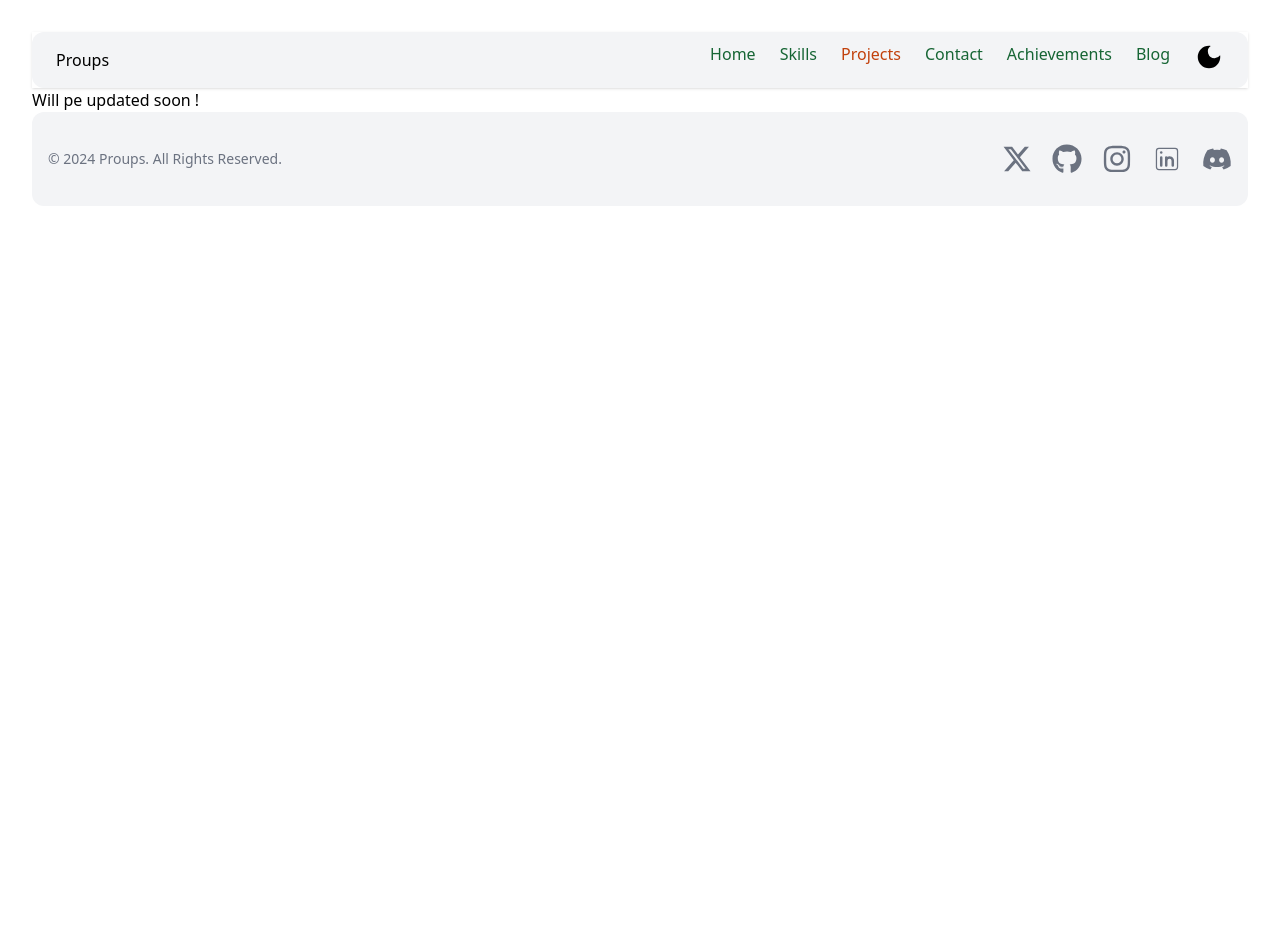
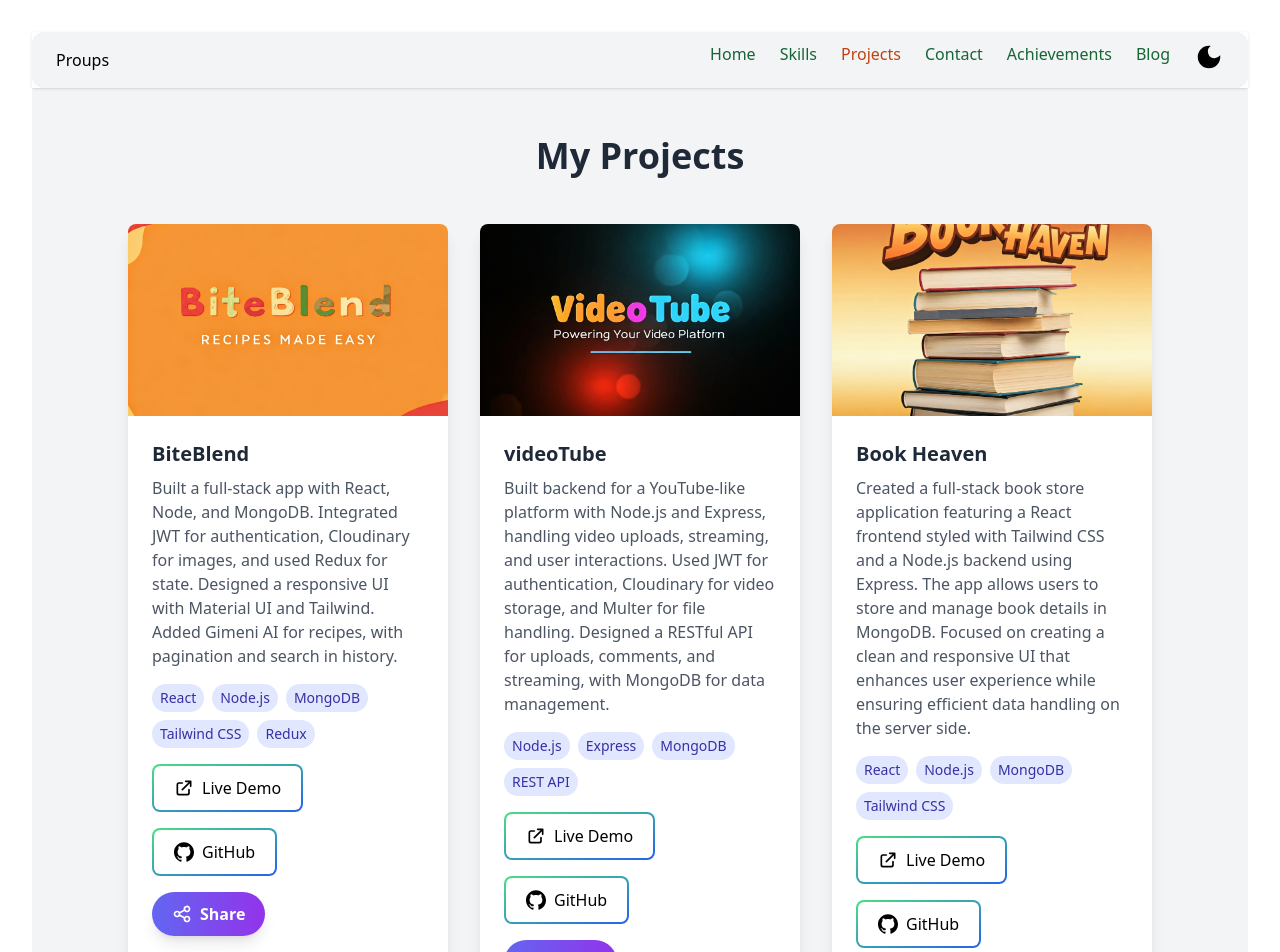
Before and after one commit to Devnaam/react_portfolio, a React (Vite) app: page /Projects in a window 1280 px wide. Shown: the top 952 px of the page. Before the commit the page ends 800 px from the top, so only its background shows below. Built offline with nearby package versions, Linux system fonts and the light colour scheme.

Commit message:
added_projects

```diff
--- a/src/components/Project/Project.jsx
+++ b/src/components/Project/Project.jsx
@@ -1,120 +1,230 @@
 import React from "react";
-import MultiActionAreaCard from "../Card";
-import BiteBlend from "/assets/BiteBlend.jpeg";
-import videoTube from "/assets/videoTube.jpeg";
-import weatherWise from "/assets/weatherWise.jpeg";
-import passwordPro from "/assets/password-pro.jpeg";
-import BookHeaven from "/assets/BookHeaven.jpeg"
-import Todo from "/assets/Todo.jpeg";
+import { motion } from "framer-motion";
 import { useSelector } from "react-redux";
 
-function Project() {
-  const theme = useSelector((state) => state.themeChanger.value);
+const projects = [
+	{
+		id: 1,
+		title: "BiteBlend",
+		description:
+			"Built a full-stack app with React, Node, and MongoDB. Integrated JWT for authentication, Cloudinary for images, and used Redux for state. Designed a responsive UI with Material UI and Tailwind. Added Gimeni AI for recipes, with pagination and search in history.",
+		tags: ["React", "Node.js", "MongoDB", "Tailwind CSS", "Redux"],
+		image: "/assets/BiteBlend.jpeg",
+		demoUrl: "https://recipefinder-frontend.onrender.commm/",
+		githubUrl: "https://github.com/Devnaam/biteblend", // Replace with actual GitHub URL
+	},
+	{
+		id: 2,
+		title: "videoTube",
+		description:
+			"Built backend for a YouTube-like platform with Node.js and Express, handling video uploads, streaming, and user interactions. Used JWT for authentication, Cloudinary for video storage, and Multer for file handling. Designed a RESTful API for uploads, comments, and streaming, with MongoDB for data management.",
+		tags: ["Node.js", "Express", "MongoDB", "REST API"],
+		image: "/assets/videoTube.jpeg",
+		demoUrl:
+			"https://www.linkedin.com/posts/thecodecrusaderx_backenddevelopment-nodejs-expressjs-activity-7237829858423103488-D8ch?utm_source=share&utm_medium=member_desktoppppp",
+		githubUrl: "https://github.com/Devnaam/videotube", // Replace with actual GitHub URL
+	},
+	{
+		id: 3,
+		title: "Book Heaven",
+		description:
+			"Created a full-stack book store application featuring a React frontend styled with Tailwind CSS and a Node.js backend using Express. The app allows users to store and manage book details in MongoDB. Focused on creating a clean and responsive UI that enhances user experience while ensuring efficient data handling on the server side.",
+		tags: ["React", "Node.js", "MongoDB", "Tailwind CSS"],
+		image: "/assets/BookHeaven.jpeg",
+		demoUrl: "https://book-storeiii-mu-flax.vercel.app/",
+		githubUrl: "https://github.com/Devnaam/book-heaven", // Replace with actual GitHub URL
+	},
+	{
+		id: 4,
+		title: "weatherWise",
+		description:
+			"Developed a Weather App using HTML, CSS, and JavaScript that fetches real-time weather data from an external API and displays dynamic weather information. The app features a responsive UI, ensuring compatibility across different screen sizes and devices.",
+		tags: ["HTML", "CSS", "JavaScript", "API"],
+		image: "/assets/weatherWise.jpeg",
+		demoUrl: "https://weather-uuuuapp-sigma-one-22.vercel.app/",
+		githubUrl: "https://github.com/Devnaam/weatherwise", // Replace with actual GitHub URL
+	},
+	{
+		id: 5,
+		title: "Password-Pro",
+		description:
+			"Developed a Password Generator in React.js that allows users to generate secure passwords with customizable length and options for numbers and special characters. It includes a Copy feature for quick clipboard access, utilizing React hooks to manage state efficiently.",
+		tags: ["React", "JavaScript", "Tailwind CSS"],
+		image: "/assets/password-pro.jpeg",
+		demoUrl: "https://learninguu-reactjs-hazel.vercel.app/",
+		githubUrl: "https://github.com/Devnaam/password-pro", // Replace with actual GitHub URL
+	},
+	{
+		id: 6,
+		title: "Todo App",
+		description:
+			"Developed a Todo App using React and the Context API for state management. The app allows users to add, edit, and delete tasks with a clean and responsive user interface, efficiently handling global state without prop drilling.",
+		tags: ["React", "Context API", "JavaScript"],
+		image: "/assets/Todo.jpeg",
+		demoUrl: "https://learninguuuu-reactjs-gnq2.vercel.app/",
+		githubUrl: "https://github.com/Devnaam/todo-app", // Replace with actual GitHub URL
+	},
+];
 
-  return (
-    // <div
-    //   className={`flex justify-between flex-wrap m-4 gap-4 mt-10 mb-10 ${
-    //     theme ? "bg-[#1A1A1A]" : "bg-gray-100 "
-    //   } rounded-xl md:p-10 `}
-    // >
-    //   <div>
-    //     <a
-    //       href="https://recipefinder-frontend.onrender.com/"
-    //       target="_blank"
-    //       rel="noopener noreferrer"
-    //     >
-    //       <MultiActionAreaCard
-    //         img={BiteBlend}
-    //         name={"BiteBlend"}
-    //         dis={
-    //           "Built a full-stack app with React, Node, and MongoDB. Integrated JWT for authentication, Cloudinary for images, and used Redux for state. Designed a responsive UI with Material UI and Tailwind. Added Gimeni AI for recipes, with pagination and search in history."
-    //         }
-    //       />
-    //     </a>
-    //   </div>
+const Project = () => {
+	const theme = useSelector((state) => state.themeChanger.value);
 
-    //   <div>
-    //   <a
-    //       href="https://www.linkedin.com/posts/thecodecrusaderx_backenddevelopment-nodejs-expressjs-activity-7237829858423103488-D8ch?utm_source=share&utm_medium=member_desktop"
-    //       target="_blank"
-    //       rel="noopener noreferrer"
-    //     >
-    //     <MultiActionAreaCard
-    //       img={videoTube}
-    //       name={"videoTube"}
-    //       dis={
-    //         "Built backend for a YouTube-like platform with Node.js and Express, handling video uploads, streaming, and user interactions. Used JWT for authentication, Cloudinary for video storage, and Multer for file handling. Designed a RESTful API for uploads, comments, and streaming, with MongoDB for data management."
-    //       }
-    //     />
-    //     </a>
-    //   </div>
+	return (
+		<div
+			className={`min-h-screen py-12 px-4 sm:px-6 lg:px-8 ${
+				theme ? "bg-[#1A1A1A]" : "bg-gray-100"
+			}`}
+		>
+			<div className="max-w-5xl mx-auto">
+				<motion.h1
+					className="text-4xl font-bold text-gray-800 dark:text-gray-100 text-center mb-12"
+					initial={{ opacity: 0, y: -50 }}
+					animate={{ opacity: 1, y: 0 }}
+					transition={{ duration: 0.5 }}
+				>
+					My Projects
+				</motion.h1>
 
-    //   <div>
-    //   <a
-    //       href="https://book-store-mu-flax.vercel.app/"
-    //       target="_blank"
-    //       rel="noopener noreferrer"
-    //     >
-    //     <MultiActionAreaCard
-    //       img={BookHeaven}
-    //       name={"Book Heaven"}
-    //       dis={
-    //         "Created a full-stack book store application featuring a React frontend styled with Tailwind CSS and a Node.js backend using Express. The app allows users to store and manage book details in MongoDB. Focused on creating a clean and responsive UI that enhances user experience while ensuring efficient data handling on the server side."
-    //       }
-    //     />
-    //     </a>
-    //   </div>
+				<div className="grid grid-cols-1 md:grid-cols-2 lg:grid-cols-3 gap-8">
+					{projects.map((project) => (
+						<motion.div
+							key={project.id}
+							className="bg-white dark:bg-gray-800 rounded-lg shadow-lg overflow-hidden"
+							initial={{ opacity: 0, y: 50 }}
+							animate={{ opacity: 1, y: 0 }}
+							transition={{ duration: 0.5, delay: project.id * 0.2 }}
+						>
+							<a
+								href={project.demoUrl}
+								target="_blank"
+								rel="noopener noreferrer"
+							>
+								<img
+									src={project.image}
+									alt={project.title}
+									className="w-full h-48 object-cover"
+								/>
+							</a>
+							<div className="p-6">
+								<h2 className="text-xl font-semibold text-gray-800 dark:text-gray-100 mb-2">
+									{project.title}
+								</h2>
+								<p className="text-gray-600 dark:text-gray-400 mb-4">
+									{project.description}
+								</p>
+								<div className="flex flex-wrap gap-2 mb-4">
+									{project.tags.map((tag) => (
+										<span
+											key={tag}
+											className="px-2 py-1 bg-indigo-100 dark:bg-indigo-900 text-indigo-800 dark:text-indigo-200 text-sm rounded-full"
+										>
+											{tag}
+										</span>
+									))}
+								</div>
+								<div className="flex flex-wrap gap-4 mb-4">
+									{project.demoUrl && (
+										<a
+											href={project.demoUrl}
+											target="_blank"
+											rel="noopener noreferrer"
+											className="relative inline-flex items-center justify-center p-0.5 rounded-lg group bg-gradient-to-br from-green-400 to-blue-600 group-hover:from-green-400 group-hover:to-blue-600 hover:text-white dark:text-white focus:ring-4 focus:outline-none focus:ring-green-200 dark:focus:ring-green-800"
+											aria-label={`View live demo of ${project.title}`}
+										>
+											<span className="relative px-5 py-2.5 transition-all ease-in duration-75 bg-white dark:bg-gray-900 rounded-md group-hover:bg-transparent group-hover:dark:bg-transparent flex items-center">
+												<svg
+													className="w-5 h-5 mr-2"
+													fill="none"
+													stroke="currentColor"
+													viewBox="0 0 24 24"
+													xmlns="http://www.w3.org/2000/svg"
+												>
+													<path
+														strokeLinecap="round"
+														strokeLinejoin="round"
+														strokeWidth="2"
+														d="M10 6H6a2 2 0 00-2 2v10a2 2 0 002 2h10a2 2 0 002-2v-4M14 4h6m0 0v6m0-6L10 14"
+													/>
+												</svg>
+												Live Demo
+											</span>
+										</a>
+									)}
+									{project.githubUrl && (
+										<a
+											href={project.githubUrl}
+											target="_blank"
+											rel="noopener noreferrer"
+											className="relative inline-flex items-center justify-center p-0.5 rounded-lg group bg-gradient-to-br from-green-400 to-blue-600 group-hover:from-green-400 group-hover:to-blue-600 hover:text-white dark:text-white focus:ring-4 focus:outline-none focus:ring-green-200 dark:focus:ring-green-800"
+											aria-label={`View GitHub repository for ${project.title}`}
+										>
+											<span className="relative px-5 py-2.5 transition-all ease-in duration-75 bg-white dark:bg-gray-900 rounded-md group-hover:bg-transparent group-hover:dark:bg-transparent flex items-center">
+												<svg
+													className="w-5 h-5 mr-2"
+													fill="currentColor"
+													viewBox="0 0 24 24"
+													xmlns="http://www.w3.org/2000/svg"
+												>
+													<path d="M12 .297c-6.63 0-12 5.373-12 12 0 5.303 3.438 9.8 8.205 11.385.6.113.82-.258.82-.577 0-.285-.01-1.04-.015-2.04-3.338.724-4.042-1.61-4.042-1.61-.546-1.385-1.335-1.755-1.335-1.755-1.087-.744.084-.729.084-.729 1.205.084 1.838 1.236 1.838 1.236 1.07 1.835 2.809 1.305 3.495.998.108-.776.417-1.305.76-1.605-2.665-.3-5.466-1.332-5.466-5.93 0-1.31.465-2.38 1.235-3.22-.135-.303-.54-1.523.105-3.176 0 0 1.005-.322 3.3 1.23.96-.267 1.98-.399 3-.405 1.02.006 2.04.138 3 .405 2.28-1.552 3.285-1.23 3.285-1.23.645 1.653.24 2.873.12 3.176.765.84 1.23 1.91 1.23 3.22 0 4.61-2.805 5.625-5.475 5.92.42.36.81 1.096.81 2.22 0 1.606-.015 2.896-.015 3.286 0 .315.21.69.825.57C20.565 22.092 24 17.592 24 12.297c0-6.627-5.373-12-12-12" />
+												</svg>
+												GitHub
+											</span>
+										</a>
+									)}
+								</div>
+								<div className="mt-4">
+									<button
+										onClick={() => sharePost(project.title, project.demoUrl)}
+										className="flex items-center gap-2 px-5 py-2.5 bg-gradient-to-r from-indigo-500 to-purple-600 text-white font-semibold rounded-full shadow-lg transition duration-300 ease-in-out group hover:animate-pulse-custom"
+										aria-label={`Share ${project.title}`}
+									>
+										<svg
+											className="w-5 h-5"
+											fill="none"
+											stroke="currentColor"
+											viewBox="0 0 24 24"
+											xmlns="http://www.w3.org/2000/svg"
+										>
+											<path
+												strokeLinecap="round"
+												strokeLinejoin="round"
+												strokeWidth="2"
+												d="M8.684 13.342C8.886 12.938 9 12.482 9 12c0-.482-.114-.938-.316-1.342m0 2.684a3 3 0 110-2.684m0 2.684l6.632 3.316m-6.632-6l6.632-3.316m0 0a3 3 0 105.367-2.684 3 3 0 00-5.367 2.684zm0 9.316a3 3 0 105.368 2.684 3 3 0 00-5.368-2.684z"
+											/>
+										</svg>
+										Share
+									</button>
+								</div>
+							</div>
+						</motion.div>
+					))}
+				</div>
+			</div>
+		</div>
+	);
+};
 
-    //   <div>
-    //   <a
-    //       href="https://weather-app-sigma-one-22.vercel.app/"
-    //       target="_blank"
-    //       rel="noopener noreferrer"
-    //     >
-    //     <MultiActionAreaCard
-    //       img={weatherWise}
-    //       name={"weatherWise"}
-    //       dis={
-    //         "developed a Weather App using HTML, CSS, and JavaScript that fetches real-time weather data from an external API and displays dynamic weather information. The app features a responsive UI, ensuring compatibility across different screen sizes and devices."
-    //       }
-    //     />
-    //     </a>
-    //   </div>
-
-    //   <div>
-    //   <a
-    //       href="https://learning-reactjs-hazel.vercel.app/"
-    //       target="_blank"
-    //       rel="noopener noreferrer"
-    //     >
-    //     <MultiActionAreaCard
-    //       img={passwordPro}
-    //       name={"Password-Pro"}
-    //       dis={
-    //         "Developed a Password Generator in React.js that allows users to generate secure passwords with customizable length and options for numbers and special characters. It includes a Copy feature for quick clipboard access, utilizing React hooks to manage state efficiently"
-    //       }
-    //     />
-    //     </a>
-    //   </div>
-
-    //   <div>
-    //   <a
-    //       href="https://learning-reactjs-gnq2.vercel.app/"
-    //       target="_blank"
-    //       rel="noopener noreferrer"
-    //     >
-    //     <MultiActionAreaCard
-    //       img={Todo}
-    //       name={"Todo App"}
-    //       dis={
-    //         "Developed a Todo App using React and the Context API for state management. The app allows users to add, edit, and delete tasks with a clean and responsive user interface, efficiently handling global state without prop drilling."
-    //       }
-    //     />
-    //     </a>
-    //   </div>
-    // </div>
-    <h1>Will pe updated soon !</h1>
-  );
-}
+const sharePost = (title, url) => {
+	const shareData = {
+		title: title,
+		text: `Check out this project by Devnaam Priyaderhi: ${title}!`,
+		url: url,
+	};
+	if (navigator.share) {
+		navigator
+			.share(shareData)
+			.catch((err) => console.error("Share failed:", err));
+	} else {
+		navigator.clipboard
+			.writeText(shareData.url)
+			.then(() => {
+				alert("Link copied to clipboard!");
+			})
+			.catch((err) => {
+				console.error("Copy failed:", err);
+				alert("Failed to copy link. Please copy manually: " + shareData.url);
+			});
+	}
+};
 
 export default Project;
```
